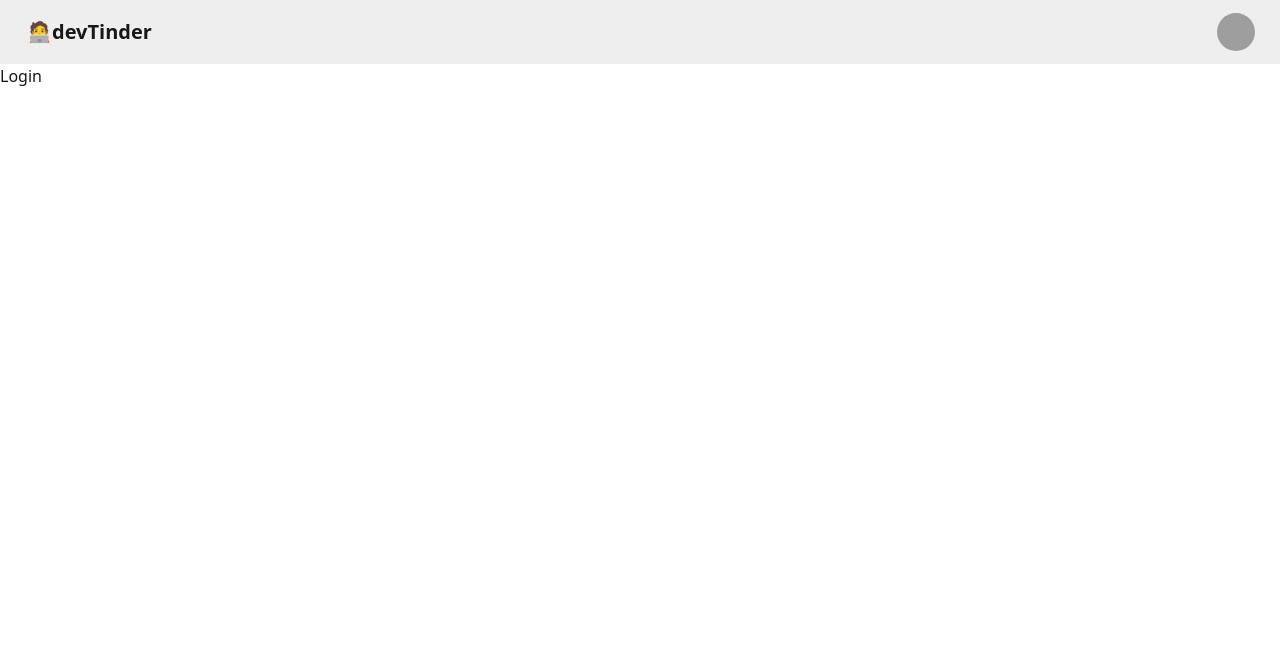
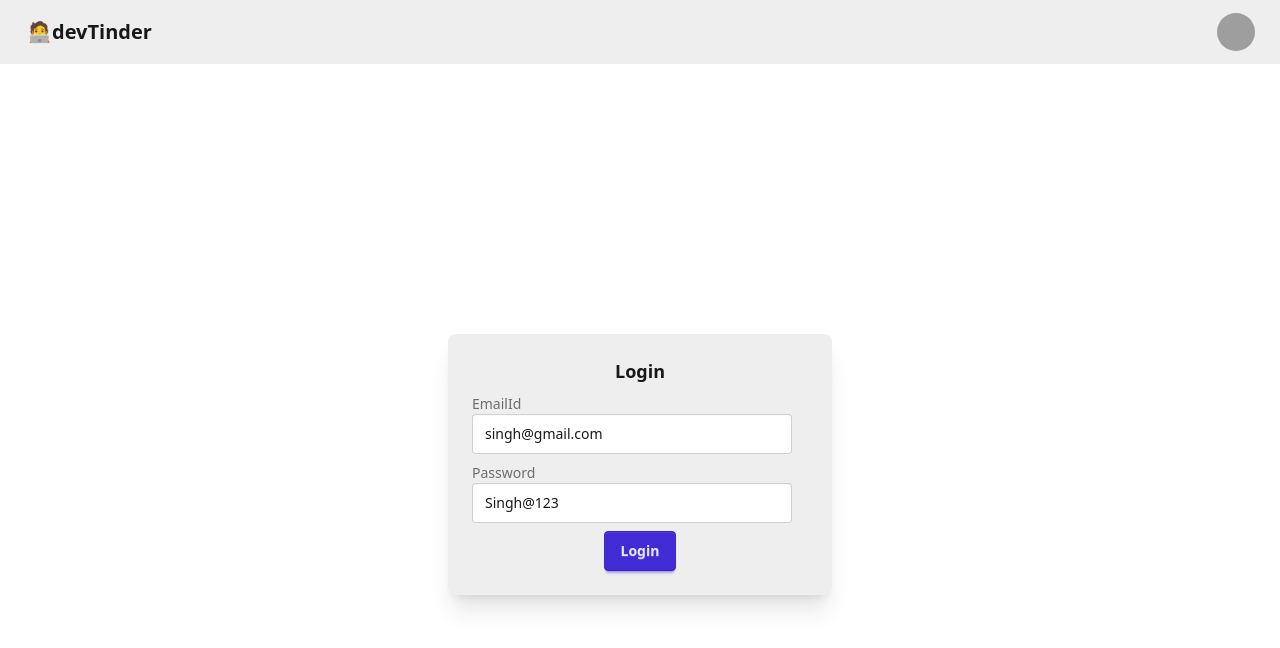
Before and after one commit to 23himanshusingh/devTinder-web, a React (Vite) app: page /login in a window 1280 px wide. Shown: the top 648 px of the page. Built offline with nearby package versions, Linux system fonts and the light colour scheme; grey boxes are pictures that could not be loaded.

Commit message:
added axios for API calls in Login component; improved styling and structure

```diff
--- a/package.json
+++ b/package.json
@@ -10,6 +10,7 @@
   },
   "dependencies": {
     "@tailwindcss/vite": "^4.0.8",
+    "axios": "^1.7.9",
     "react": "^19.0.0",
     "react-dom": "^19.0.0",
     "react-router-dom": "^6.29.0",
--- a/src/Login.jsx
+++ b/src/Login.jsx
@@ -1,11 +1,53 @@
-import React from 'react'
+import React, { useState } from "react";
+import axios from "axios";
 
 const Login = () => {
+    const [email, setEmail] = useState("singh@gmail.com");
+    const [password, setPassword] = useState("Singh@123");
+    const onClickHandle = async () => {
+        try{
+            const res = await axios.post("http://localhost:3000/login",{
+                email,
+                password
+            },{withCredentials:true});
+        }catch(err){
+            console.error(err);
+        }
+    };
   return (
-    <div>
-      Login
+    <div className="flex items-center justify-center min-h-screen">
+      <div className="card bg-base-300 w-96 shadow-xl">
+        <div className="card-body">
+          <h2 className="card-title justify-center">Login</h2>
+          <label className="form-control w-full max-w-xs">
+            <div className="label">
+              <span className="label-text">EmailId</span>
+            </div>
+            <input
+              type="text"
+              value={email}
+              className="input input-bordered w-full max-w-xs"
+              onChange={(e) => setEmail(e.target.value)}
+            />
+          </label>
+          <label className="form-control w-full max-w-xs">
+            <div className="label">
+              <span className="label-text">Password</span>
+            </div>
+            <input
+              type="text"
+              value={password}
+              className="input input-bordered w-full max-w-xs"
+              onChange={(e) => setPassword(e.target.value)}
+            />
+          </label>
+          <div className="card-actions justify-center">
+            <button className="btn btn-primary" onClick={onClickHandle}>Login</button>
+          </div>
+        </div>
+      </div>
     </div>
-  )
-}
+  );
+};
 
-export default Login
+export default Login;
```
Also changed, not shown: src/App.jsx (+5 -5 lines), 1 other file (tests, documents, lock files or other folders).
